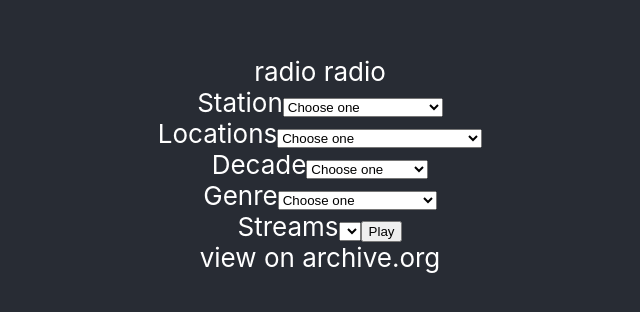
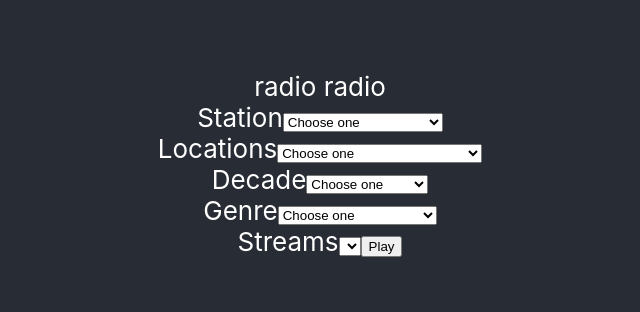
Before and after one commit to chippenzie/wayback-hifi, a React (Create React App) app: page / in a window 1280 px wide. Shown: the part 236-548 px from the top of the page, without its empty margins (320-960 px from the left). Built offline with nearby package versions, Linux system fonts and the light colour scheme.

Commit message:
slight tweak

```diff
--- a/src/App.js
+++ b/src/App.js
@@ -218,17 +218,18 @@ class Radio extends React.Component {
 class Player extends React.Component {
   render() {
     const currentStream = this.props.stream || {};
-    let archiveSrc = '';
+    let archiveSrc = '', archiveLink = '';
 
     if (currentStream.url) {
       const urlFormatted = currentStream.url + '&autoplay=1';
       archiveSrc = (<iframe src={urlFormatted} title="radioPlayer" width="500" height="210" frameBorder="0"></iframe>);
+      archiveLink = (<a href={currentStream.url}>view on archive.org</a>);
     }
 
     return(
       <div>
         <div>{archiveSrc}</div>
-        <a href={currentStream.url}>view on archive.org</a>
+        <div>{archiveLink}</div>
       </div>
     )
   }
```
Also changed, not shown: 6 other files (tests, documents, lock files or other folders).
